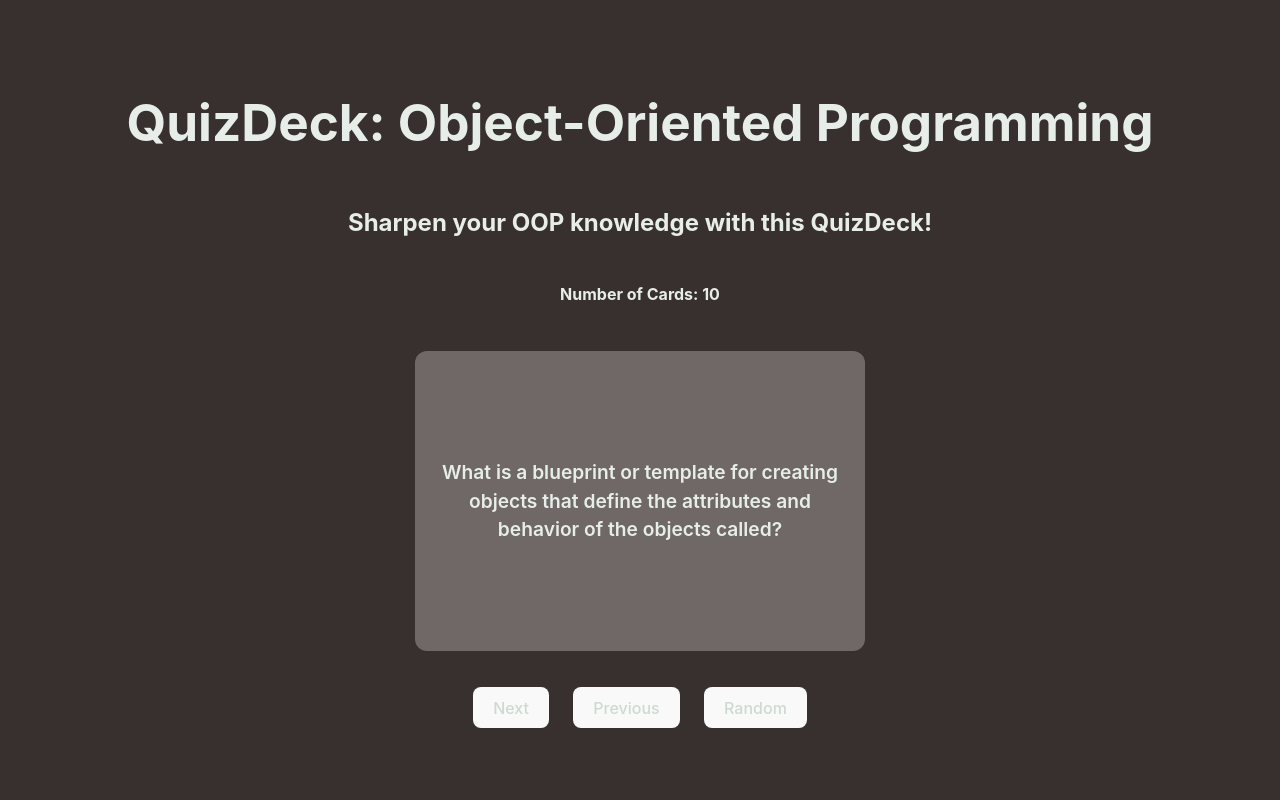
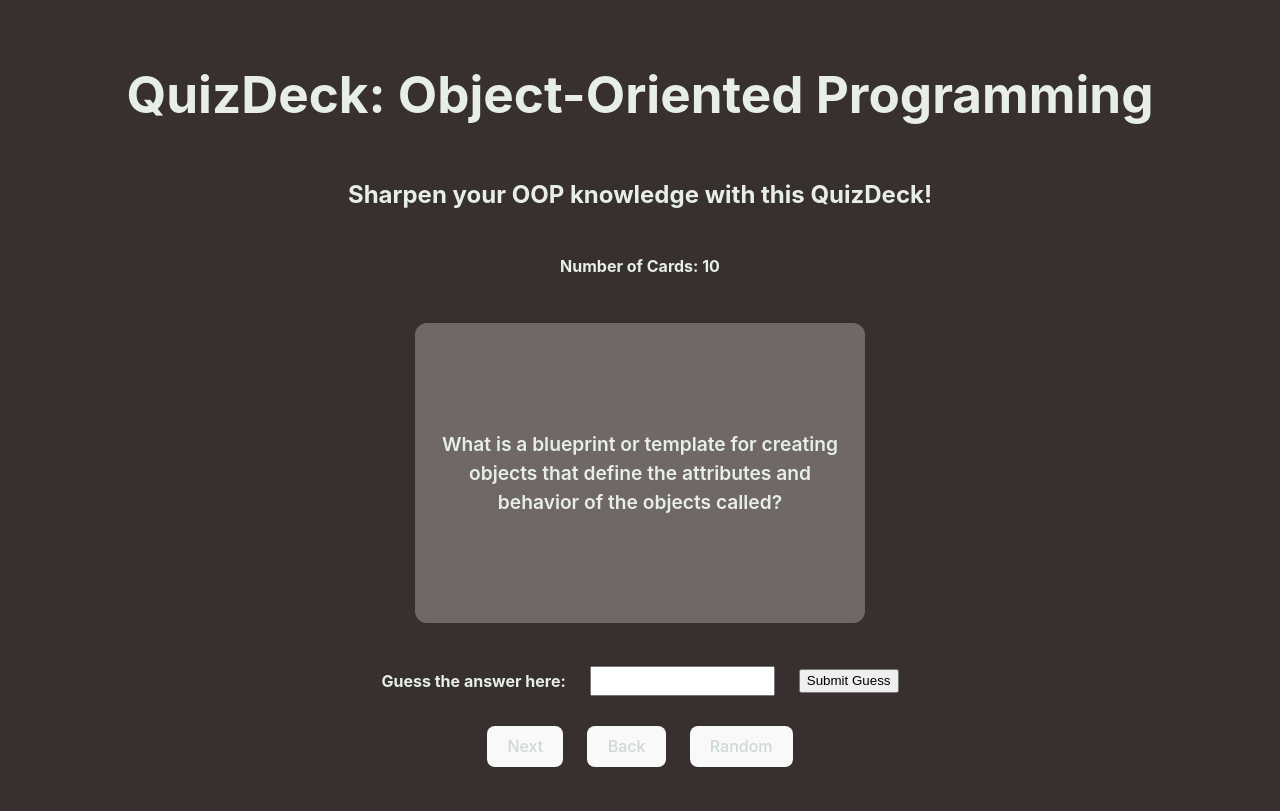
Before and after one commit to haynesmatt/QuizDeck, a React (Vite) app: page / in a window 1280 px wide. Built offline with nearby package versions, Linux system fonts and the light colour scheme.

Commit message:
add guess form styling

```diff
--- a/src/App.css
+++ b/src/App.css
@@ -25,3 +25,14 @@ button {
 body {
   background-color: #38302E;
 }
+
+form {
+  display: flex;
+  flex-direction: row;
+  gap: 24px;
+  align-items: center;
+}
+
+input {
+  height: 24px;
+}
--- a/src/App.jsx
+++ b/src/App.jsx
@@ -59,9 +59,14 @@ function App() {
       <h2>Sharpen your OOP knowledge with this QuizDeck!</h2>
       <h4>Number of Cards: {num_cards}</h4>
       <Card question={question} answer={answer} />
+      <form>
+        <h4>Guess the answer here:</h4>
+        <input></input>
+        <input type="submit" value="Submit Guess" className='submit guess'></input>
+      </form>
       <div className='Buttons'>
         <button onClick={nextCard}>Next</button>
-        <button onClick={prevCard}>Previous</button>
+        <button onClick={prevCard}>Back</button>
         <button onClick={changeCard}>Random</button>
       </div>
     </div>
```
